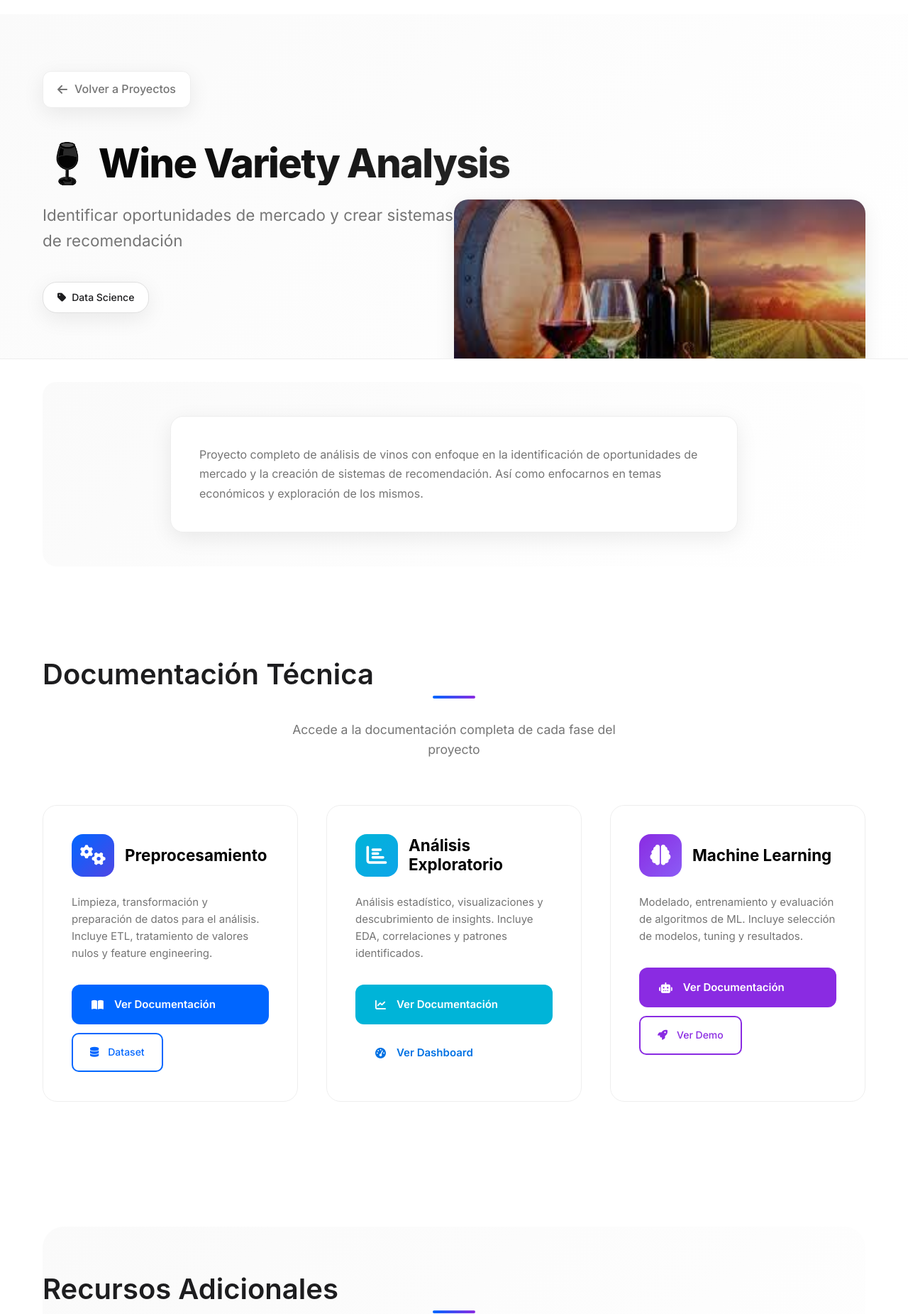
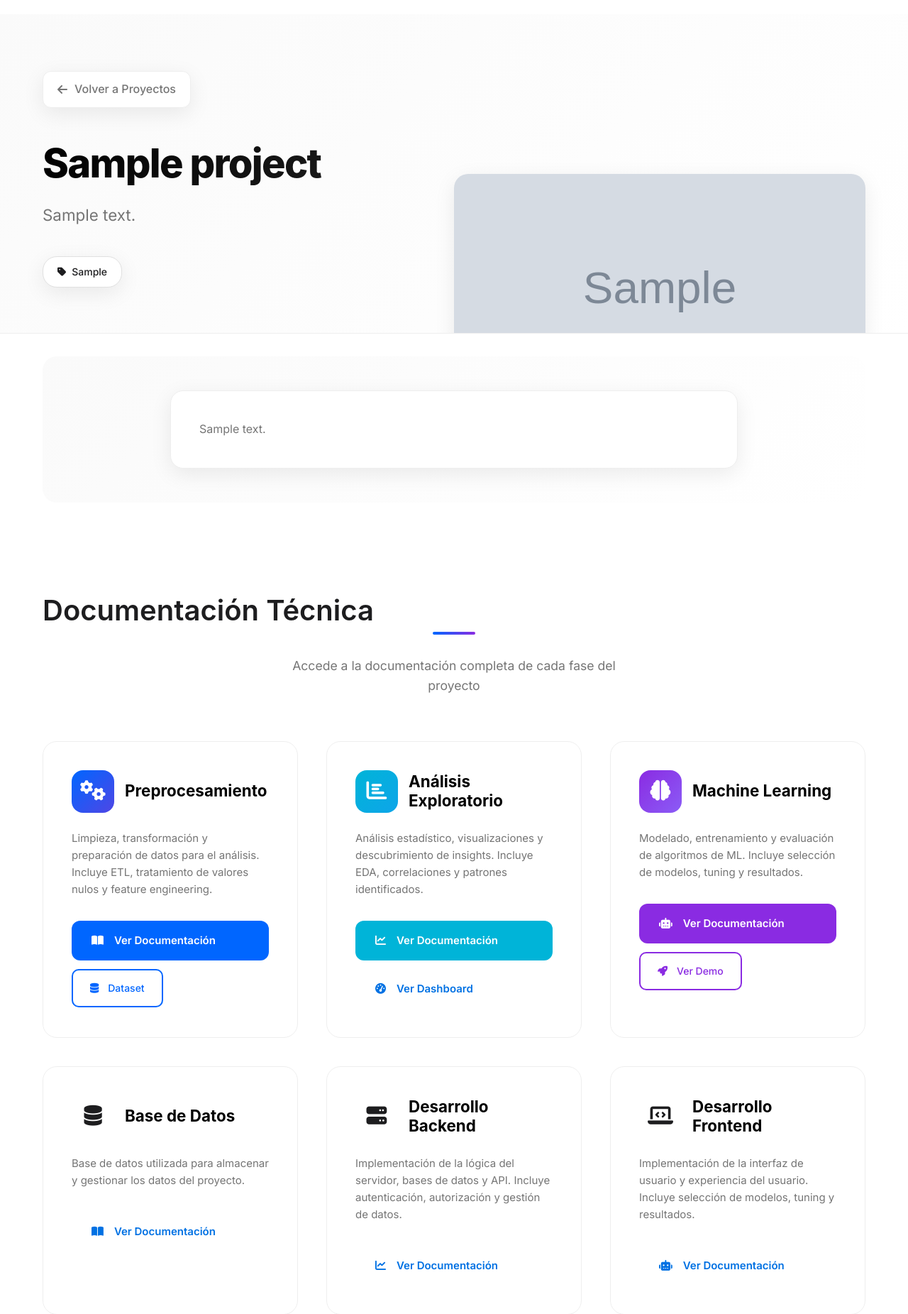
Before and after one commit to mvalejandro21/mi_portfolio, a Flask app: page /projects/1 in a window 1280 px wide. Shown: the part 140-1991 px from the top of the page at 71% size. Run offline with Flask 3, Linux system fonts and the light colour scheme; tables that the repository leaves empty hold one stand-in row (values such as "Sample post"); grey boxes marked "Sample" are stand-in pictures; parts of the project's set-up code (start-up, migrations or seed data) failed here and were passed over; some web fonts are replaced.

Commit message:
addibg mix

```diff
--- a/app.py
+++ b/app.py
@@ -15,9 +15,9 @@
 
 
 # BLOQUE PARA REINICIAR LA BASE DE DATOS
-# with app.app_context():
-#     db.drop_all()  # Elimina todas las tablas (¡cuidado en producción!)
-#     db.create_all()
+with app.app_context():
+    db.drop_all()  # Elimina todas las tablas (¡cuidado en producción!)
+    db.create_all()
 
 def init_database():
     """Crea las tablas si no existen y añade proyectos iniciales"""
@@ -89,7 +89,7 @@
         # Redirigir a la página de proyecto si no hay documento
         return redirect(url_for('project_detail', project_id=project_id))
 
-    # Verificar si el archivo existe
+    # Verificar si el archivo existezº
     pdf_path = os.path.join('static', 'docs', 'pdf', pdf_filename)
     if not os.path.exists(pdf_path):
         return f"Archivo {pdf_filename} no encontrado en la carpeta static/docs/pdf/", 404
--- a/static/models/projects.py
+++ b/static/models/projects.py
@@ -10,26 +10,33 @@
     github_url = db.Column(db.String(200))
     live_url = db.Column(db.String(200))
     tags = db.Column(db.String(200))
-    category = db.Column(db.String(50))
+    category = db.Column(db.String(50))  # 'data-science', 'web-development', 'mobile', 'full-stack'
+    project_type = db.Column(db.String(20))  # 'data', 'development', 'mixed'
 
-    # Descripción larga
+    # Campos para todo tipo de proyectos
     long_description = db.Column(db.Text)
+    technologies = db.Column(db.Text)  # Lista de tecnologías principales
 
-    # Enlaces a documentación en Notion
-    preprocessing_pdf = db.Column(db.String(500))
-    analysis_pdf = db.Column(db.String(500))
-    ml_pdf = db.Column(db.String(500))
-
-    # Flags para secciones
+    # Campos específicos para proyectos de datos
     has_preprocessing = db.Column(db.Boolean, default=False)
     has_analysis = db.Column(db.Boolean, default=False)
     has_ml = db.Column(db.Boolean, default=False)
-
-    # Enlaces adicionales según el tipo de proyecto
+    preprocessing_url = db.Column(db.String(500))
+    analysis_url = db.Column(db.String(500))
+    ml_url = db.Column(db.String(500))
     dataset_url = db.Column(db.String(200))
     dashboard_url = db.Column(db.String(200))
+
+    # Campos específicos para proyectos de desarrollo
+    has_frontend = db.Column(db.Boolean, default=False)
+    has_backend = db.Column(db.Boolean, default=False)
+    has_database = db.Column(db.Boolean, default=False)
+    features = db.Column(db.Text)  # Lista de características principales
+
+    # Campos generales
     demo_url = db.Column(db.String(200))
     download_url = db.Column(db.String(200))
+    documentation_url = db.Column(db.String(200))
 
     def __repr__(self):
         return f'<Project {self.title}>'
@@ -62,6 +69,8 @@
                 has_preprocessing=True,
                 has_analysis=True,
                 has_ml=True,
+                project_type="data",
+                technologies="Python, Pandas, NLP, spaCy, Scikit-learn, Streamlit",
                 demo_url="https://winereviewalejandro.streamlit.app/",
                 dataset_url="https://www.kaggle.com/datasets/zynicide/wine-reviews",
                 dashboard_url="https://app.powerbi.com/reportEmbed?reportId=31978b18-5354-444e-8d69-bfaccc030d8c&autoAuth=true&ctid=8aebddb6-3418-43a1-a255-b964186ecc64"
@@ -76,6 +85,33 @@
                 tags="Python, Streamlit, Plotly, Pandas",
                 analysis_pdf="analisis_airbnb.pdf",
                 has_analysis=True,
+                project_type="data",
+                long_description="""
+                Proyecto de análisis de datos de AirBnB en Barcelona, centrado en la visualización de precios y disponibilidad de alojamientos.
+                """,
+                technologies="Python, Pandas, Streamlit, Plotly",
+                has_preprocessing=True,
+                preprocessing_pdf="preprocesamiento_airbnb.pdf",
+                dashboard_url="https://app.powerbi.com/reportEmbed?reportId=8c4b8471-6e14-47cc-bb48-71063bf202de&autoAuth=true&ctid=8aebddb6-3418-43a1-a255-b964186ecc64",
+                download_url="/downloads/sales-report.pdf",
+                dataset_url="https://insideairbnb.com/get-the-data"
+            ),
+            cls(
+                title="📊 CsharpProject",
+                description="Análisis de datos de un proyecto en Csharp",
+                image="csharpproj.jpeg",
+                github_url="https://github.com/tuusuario/csharp-project",
+                live_url="https://tusuario-csharp.streamlit.app",
+                category=".NET Development",
+                tags="Python, Streamlit, Plotly, Pandas",
+                has_database=True,
+                has_frontend=True,
+                has_backend=True,
+                project_type="data",
+                long_description="""
+                Proyecto de análisis de datos de un proyecto en Csharp.
+                """,
+                technologies="Python, Pandas, Streamlit, Plotly",
                 has_preprocessing=True,
                 preprocessing_pdf="preprocesamiento_airbnb.pdf",
                 dashboard_url="https://app.powerbi.com/reportEmbed?reportId=8c4b8471-6e14-47cc-bb48-71063bf202de&autoAuth=true&ctid=8aebddb6-3418-43a1-a255-b964186ecc64",
--- a/templates/project_detail.html
+++ b/templates/project_detail.html
@@ -145,6 +145,73 @@
                         </div>
                     </div>
                     {% endif %}
+                    <!-- Database -->
+                    {% if project.has_database %}
+                    <div class="doc-card fade-in-up">
+                        <div class="doc-header">
+                            <div class="doc-icon database">
+                                <i class="fas fa-database"></i>
+                            </div>
+                            <h3 class="doc-title">Base de Datos</h3>
+                        </div>
+                        <p class="doc-description">
+                            Base de datos utilizada para almacenar y gestionar los datos del proyecto.
+                        </p>
+                        <div class="button-group">
+                            <a href="{{ url_for('project_documentation', project_id=project.id, section='database') }}"
+                            class="primary-button database">
+                                <i class="fas fa-book-open"></i>
+                                <span>Ver Documentación</span>
+                            </a>
+                        </div>
+                    </div>
+                    {% endif %}
+
+                    <!-- Backend -->
+                    {% if project.has_backend %}
+                    <div class="doc-card fade-in-up">
+                        <div class="doc-header">
+                            <div class="doc-icon backend">
+                                <i class="fas fa-server"></i>
+                            </div>
+                            <h3 class="doc-title">Desarrollo Backend</h3>
+                        </div>
+                        <p class="doc-description">
+                            Implementación de la lógica del servidor, bases de datos y API.
+                            Incluye autenticación, autorización y gestión de datos.
+                        </p>
+                        <div class="button-group">
+                            <a href="{{ url_for('project_documentation', project_id=project.id, section='backend') }}"
+                            class="primary-button backend">
+                                <i class="fas fa-chart-line"></i>
+                                <span>Ver Documentación</span>
+                            </a>
+                        </div>
+                    </div>
+                    {% endif %}
+
+                    <!-- Frontend -->
+                    {% if project.has_frontend %}
+                    <div class="doc-card fade-in-up">
+                        <div class="doc-header">
+                            <div class="doc-icon frontend">
+                                <i class="fas fa-laptop-code"></i>
+                            </div>
+                            <h3 class="doc-title">Desarrollo Frontend</h3>
+                        </div>
+                        <p class="doc-description">
+                            Implementación de la interfaz de usuario y experiencia del usuario.
+                            Incluye selección de modelos, tuning y resultados.
+                        </p>
+                        <div class="button-group">
+                            <a href="{{ url_for('project_documentation', project_id=project.id, section='frontend') }}"
+                            class="primary-button frontend">
+                                <i class="fas fa-robot"></i>
+                                <span>Ver Documentación</span>
+                            </a>
+                        </div>
+                    </div>
+                    {% endif %}
                 </div>
             </section>
 
```
